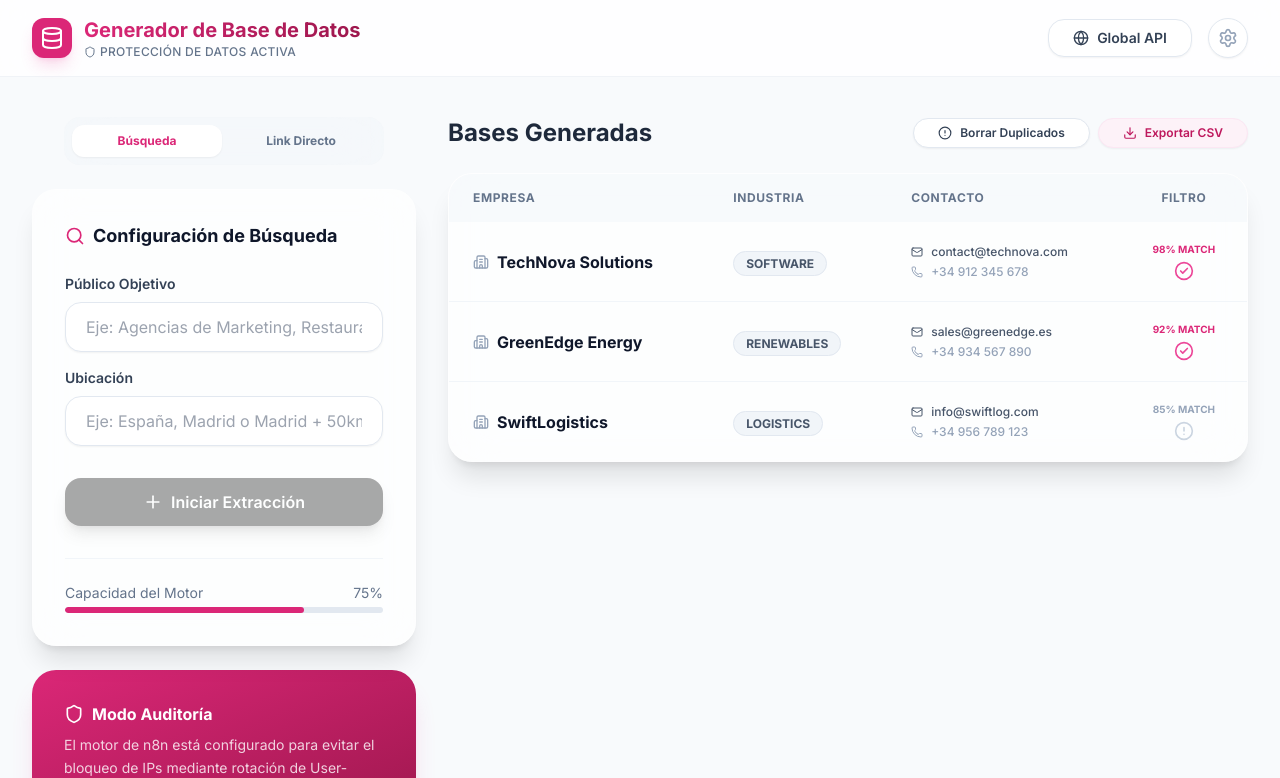
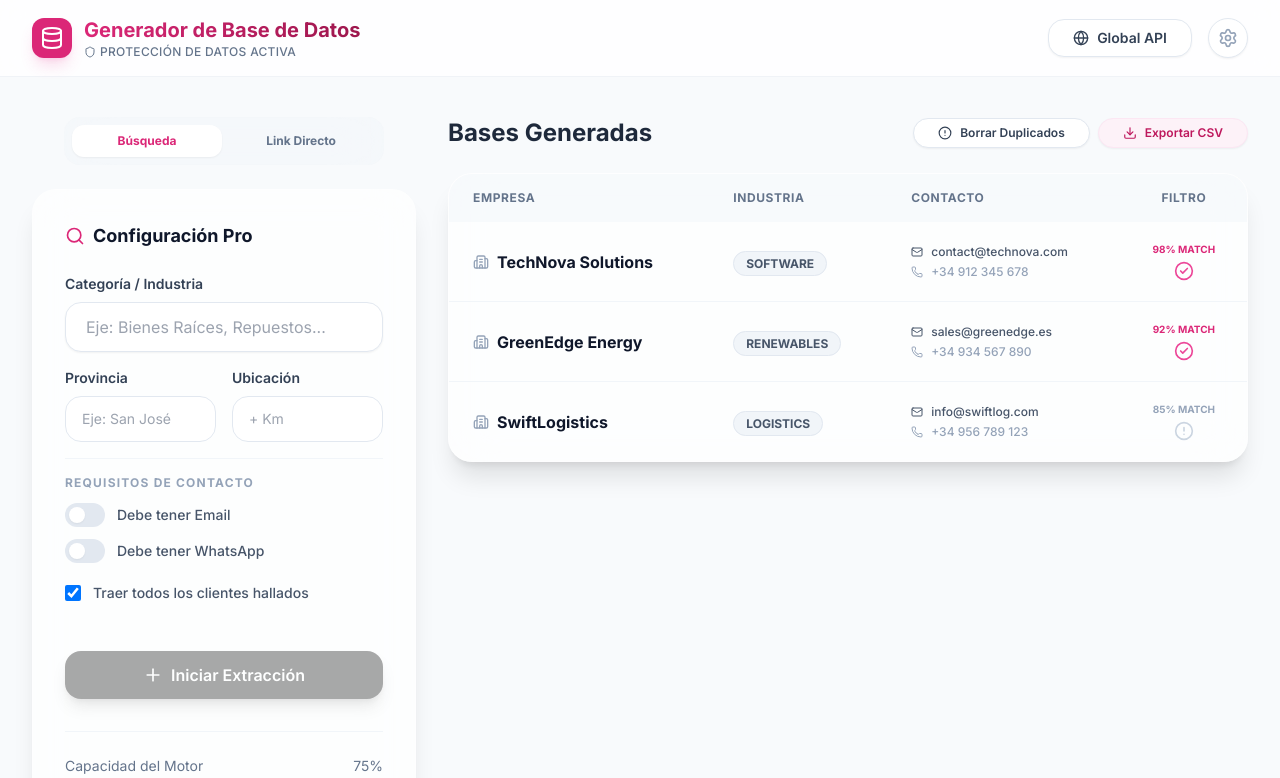
Before and after one commit to omanuelom86-art/database-generator, a React (Vite) app: page / in a window 1280 px wide. Shown: the top 778 px of the page. Built offline with nearby package versions, Linux system fonts and the light colour scheme.

Commit message:
feat: add advanced filters and platform presets

```diff
--- a/src/App.tsx
+++ b/src/App.tsx
@@ -24,11 +24,24 @@ const MOCK_LEADS = [
   { id: 3, company: 'SwiftLogistics', industry: 'Logistics', email: 'info@swiftlog.com', phone: '+34 956 789 123', confidence: 85, status: 'pending' },
 ];
 
+const SUGGESTED_PLATFORMS = [
+  { name: 'Google Maps', url: 'https://www.google.com/maps', icon: Globe },
+  { name: 'Mercado Libre', url: 'https://www.mercadolibre.com', icon: Building2 },
+  { name: 'Facebook', url: 'https://www.facebook.com', icon: Globe },
+  { name: 'CR Autos', url: 'https://www.crautos.com', icon: Building2 },
+];
+
 function App() {
   const [activeMode, setActiveMode] = useState<'search' | 'direct'>('search');
   const [query, setQuery] = useState('');
   const [location, setLocation] = useState('');
+  const [province, setProvince] = useState('');
   const [targetUrl, setTargetUrl] = useState('');
+  const [filters, setFilters] = useState({
+    hasEmail: false,
+    hasWhatsapp: false,
+    allResults: true
+  });
   const [isGenerating, setIsGenerating] = useState(false);
   const [leads, setLeads] = useState(MOCK_LEADS);
 
@@ -124,11 +137,11 @@ function App() {
               <h2 className="text-lg font-bold mb-6 flex items-center gap-2">
                 {activeMode === 'search' ? (
                   <>
-                    <Search className="w-5 h-5 text-primary-600" /> Configuración de Búsqueda
+                    <Search className="w-5 h-5 text-primary-600" /> Configuración Pro
                   </>
                 ) : (
                   <>
-                    <Globe className="w-5 h-5 text-primary-600" /> Scraping de URL Directa
+                    <Globe className="w-5 h-5 text-primary-600" /> Scraping de URL
                   </>
                 )}
               </h2>
@@ -137,42 +150,104 @@ function App() {
                 {activeMode === 'search' ? (
                   <>
                     <div>
-                      <label className="block text-sm font-semibold text-surface-700 mb-2">Público Objetivo</label>
+                      <label className="block text-sm font-semibold text-surface-700 mb-2">Categoría / Industria</label>
                       <input
                         type="text"
-                        placeholder="Eje: Agencias de Marketing, Restaurantes..."
+                        placeholder="Eje: Bienes Raíces, Repuestos..."
                         className="w-full px-5 py-3 rounded-2xl border border-surface-200 bg-white focus:outline-none focus:ring-2 focus:ring-primary-500/20 transition-all shadow-sm"
                         value={query}
                         onChange={(e) => setQuery(e.target.value)}
                       />
                     </div>
 
+                    <div className="grid grid-cols-2 gap-4">
+                      <div>
+                        <label className="block text-sm font-semibold text-surface-700 mb-2">Provincia</label>
+                        <input
+                          type="text"
+                          placeholder="Eje: San José"
+                          className="w-full px-4 py-3 rounded-2xl border border-surface-200 bg-white focus:outline-none focus:ring-2 focus:ring-primary-500/20 transition-all text-sm"
+                          value={province}
+                          onChange={(e) => setProvince(e.target.value)}
+                        />
+                      </div>
                       <div>
                         <label className="block text-sm font-semibold text-surface-700 mb-2">Ubicación</label>
                         <input
                           type="text"
-                        placeholder="Eje: España, Madrid o Madrid + 50km"
-                        className="w-full px-5 py-3 rounded-2xl border border-surface-200 bg-white focus:outline-none focus:ring-2 focus:ring-primary-500/20 transition-all shadow-sm"
+                          placeholder="+ Km"
+                          className="w-full px-4 py-3 rounded-2xl border border-surface-200 bg-white focus:outline-none focus:ring-2 focus:ring-primary-500/20 transition-all text-sm"
                           value={location}
                           onChange={(e) => setLocation(e.target.value)}
                         />
                       </div>
+                    </div>
                   </>
                 ) : (
                   <div>
-                    <label className="block text-sm font-semibold text-surface-700 mb-2">URL del Sitio (Eje: Mercado Libre, FB, Maps...)</label>
+                    <label className="block text-sm font-semibold text-surface-700 mb-1.5">Plataformas Sugeridas</label>
+                    <div className="flex flex-wrap gap-2 mb-4">
+                      {SUGGESTED_PLATFORMS.map((plat) => (
+                        <button
+                          key={plat.name}
+                          onClick={() => setTargetUrl(plat.url)}
+                          className={`px-3 py-1.5 rounded-xl text-[10px] font-bold border transition-all flex items-center gap-1 ${targetUrl === plat.url ? 'bg-primary-600 text-white border-primary-600' : 'bg-white text-surface-600 border-surface-200 hover:border-primary-300'}`}
+                        >
+                          <plat.icon className="w-3 h-3" /> {plat.name}
+                        </button>
+                      ))}
+                    </div>
+                    <label className="block text-sm font-semibold text-surface-700 mb-2">URL del Sitio</label>
                     <input
                       type="url"
-                      placeholder="https://www.ejemplo.com/busqueda-leads"
+                      placeholder="https://www.ejemplo.com"
                       className="w-full px-5 py-3 rounded-2xl border border-surface-200 bg-white focus:outline-none focus:ring-2 focus:ring-primary-500/20 transition-all shadow-sm"
                       value={targetUrl}
                       onChange={(e) => setTargetUrl(e.target.value)}
                     />
-                    <p className="mt-2 text-[10px] text-surface-400 font-medium">
-                      ADVERTENCIA: Algunos sitios requieren el uso de proxies. n8n intentará extraer datos públicos de forma ética.
-                    </p>
                   </div>
                 )}
+
+                <div className="py-4 space-y-3 border-t border-surface-100 mt-4">
+                  <label className="block text-xs font-bold text-surface-400 uppercase tracking-widest">Requisitos de Contacto</label>
+                  <label className="flex items-center gap-3 cursor-pointer group">
+                    <div className="relative">
+                      <input
+                        type="checkbox"
+                        className="sr-only peer"
+                        checked={filters.hasEmail}
+                        onChange={(e) => setFilters({ ...filters, hasEmail: e.target.checked, allResults: false })}
+                      />
+                      <div className="w-10 h-6 bg-surface-200 rounded-full peer peer-checked:bg-primary-600 transition-colors" />
+                      <div className="absolute left-1 top-1 w-4 h-4 bg-white rounded-full transition-transform peer-checked:translate-x-4 shadow-sm" />
+                    </div>
+                    <span className="text-sm font-medium text-surface-600 group-hover:text-surface-900 transition-colors">Debe tener Email</span>
+                  </label>
+
+                  <label className="flex items-center gap-3 cursor-pointer group">
+                    <div className="relative">
+                      <input
+                        type="checkbox"
+                        className="sr-only peer"
+                        checked={filters.hasWhatsapp}
+                        onChange={(e) => setFilters({ ...filters, hasWhatsapp: e.target.checked, allResults: false })}
+                      />
+                      <div className="w-10 h-6 bg-surface-200 rounded-full peer peer-checked:bg-primary-600 transition-colors" />
+                      <div className="absolute left-1 top-1 w-4 h-4 bg-white rounded-full transition-transform peer-checked:translate-x-4 shadow-sm" />
+                    </div>
+                    <span className="text-sm font-medium text-surface-600 group-hover:text-surface-900 transition-colors">Debe tener WhatsApp</span>
+                  </label>
+
+                  <label className="flex items-center gap-3 cursor-pointer group pt-2">
+                    <input
+                      type="checkbox"
+                      className="w-4 h-4 rounded border-surface-300 text-primary-600 focus:ring-primary-500"
+                      checked={filters.allResults}
+                      onChange={(e) => setFilters({ ...filters, allResults: e.target.checked, hasEmail: !e.target.checked && filters.hasEmail, hasWhatsapp: !e.target.checked && filters.hasWhatsapp })}
+                    />
+                    <span className="text-sm font-medium text-surface-600 group-hover:text-surface-900 transition-colors">Traer todos los clientes hallados</span>
+                  </label>
+                </div>
 
                 <div className="pt-4">
                   <button
```
Lines whose indentation alone changed are shown as unchanged.
